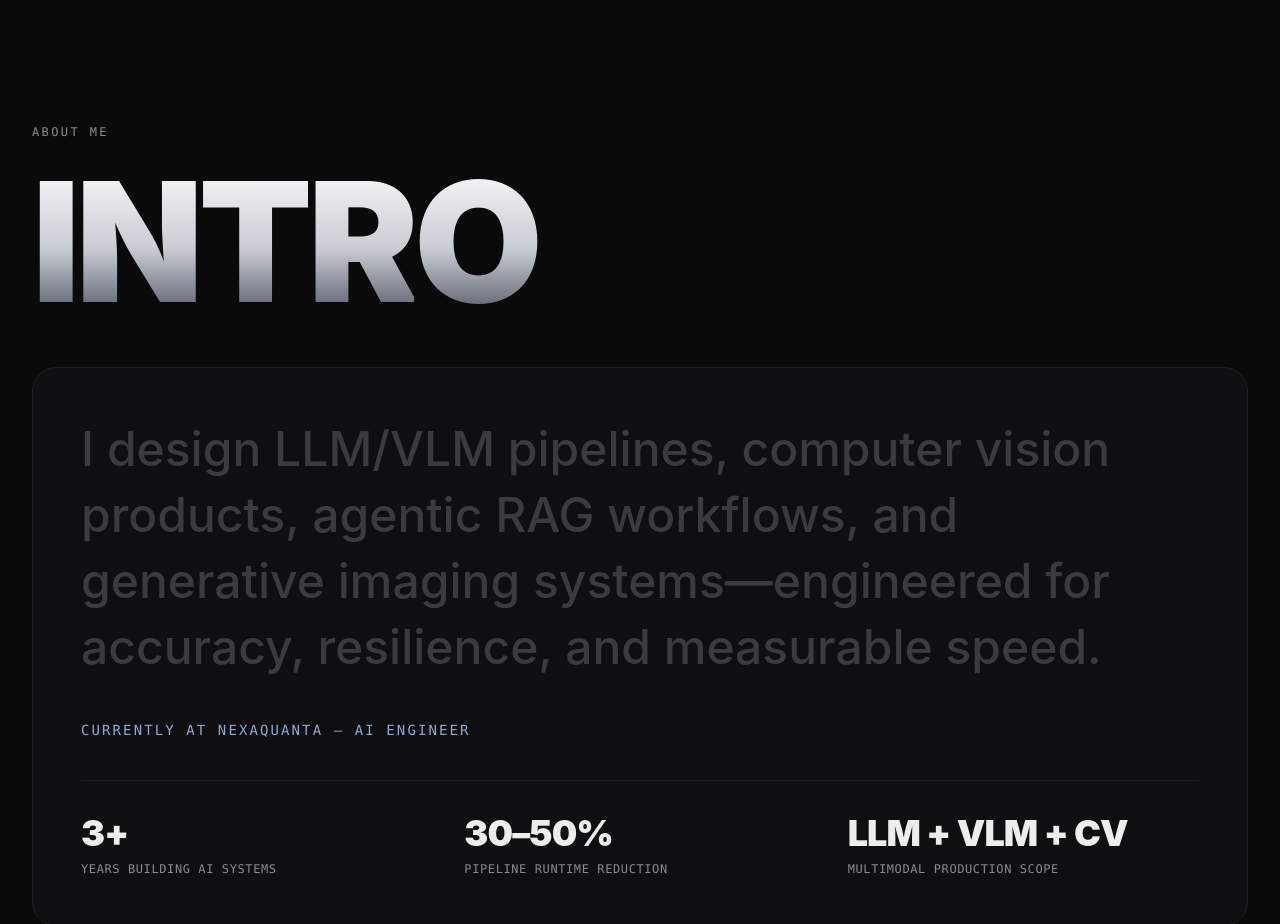
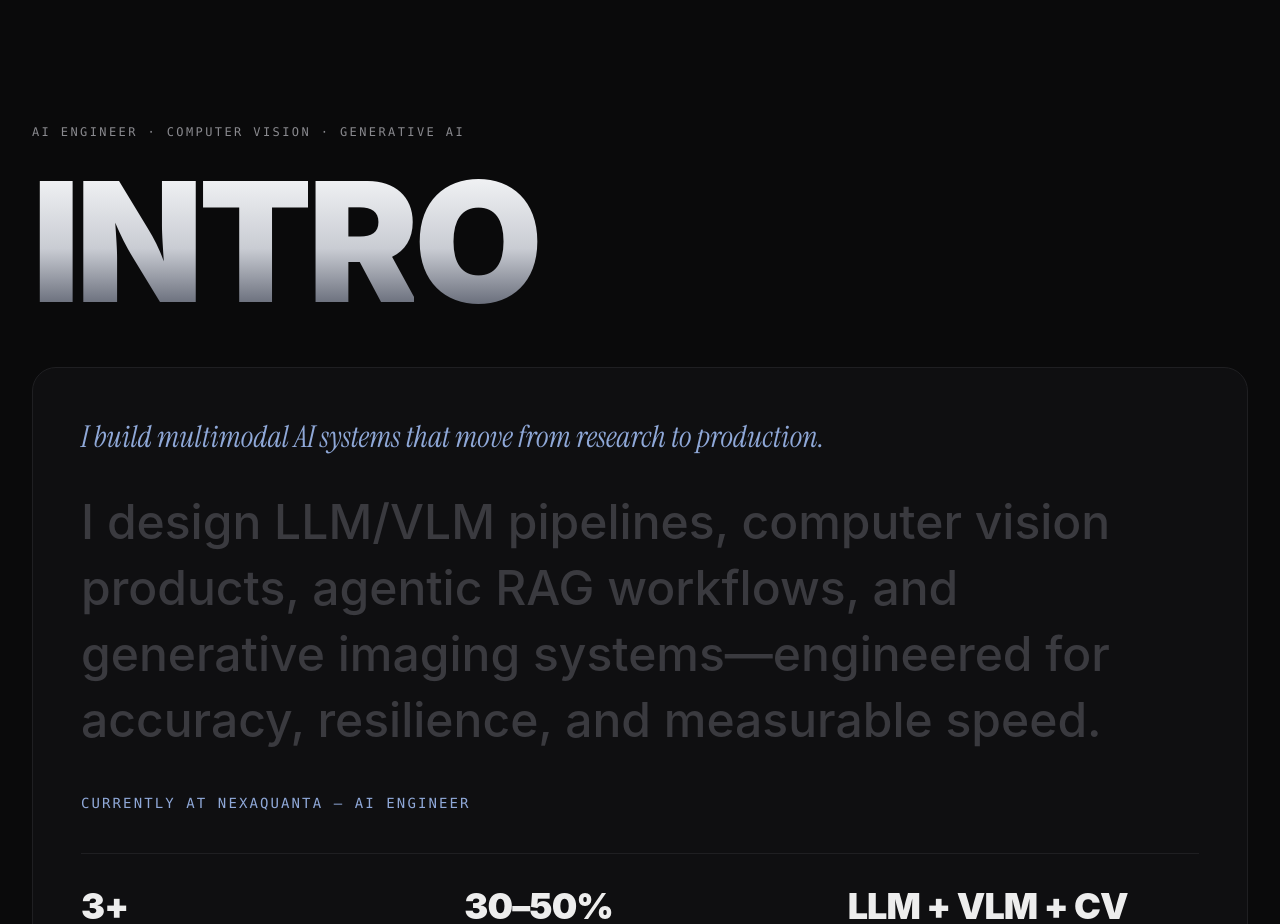
Before and after one commit to faizankhan789/Portfolio, a React (Vite) app: page / in a window 1280 px wide. Shown: the part 820-1744 px from the top of the page. Built offline with nearby package versions, Linux system fonts and the light colour scheme.

Commit message:
fix: render specialties and tagline in the intro

```diff
--- a/src/sections/Intro.tsx
+++ b/src/sections/Intro.tsx
@@ -19,9 +19,10 @@ export default function Intro() {
 
   return (
     <section ref={root} id="about" className="px-4 py-24 sm:px-8 sm:py-36">
-      <p className="mb-6 font-mono text-xs uppercase tracking-[0.2em] text-muted">About me</p>
+      <p className="mb-6 font-mono text-xs uppercase tracking-[0.2em] text-muted">{site.specialties}</p>
       <MetallicHeading text="Intro" lines={['Intro']} />
       <div data-about className="mt-12 rounded-3xl border border-line bg-[#0f0f11] p-6 sm:p-12">
+        <p className="mb-8 font-serif text-2xl italic leading-snug text-accent sm:text-3xl">{site.tagline}</p>
         <p className="text-2xl font-medium leading-snug sm:text-4xl lg:text-5xl">
           {WORDS.map((w, i) => (
             <span key={i}>
```
Also changed, not shown: 1 other file (tests, documents, lock files or other folders).
